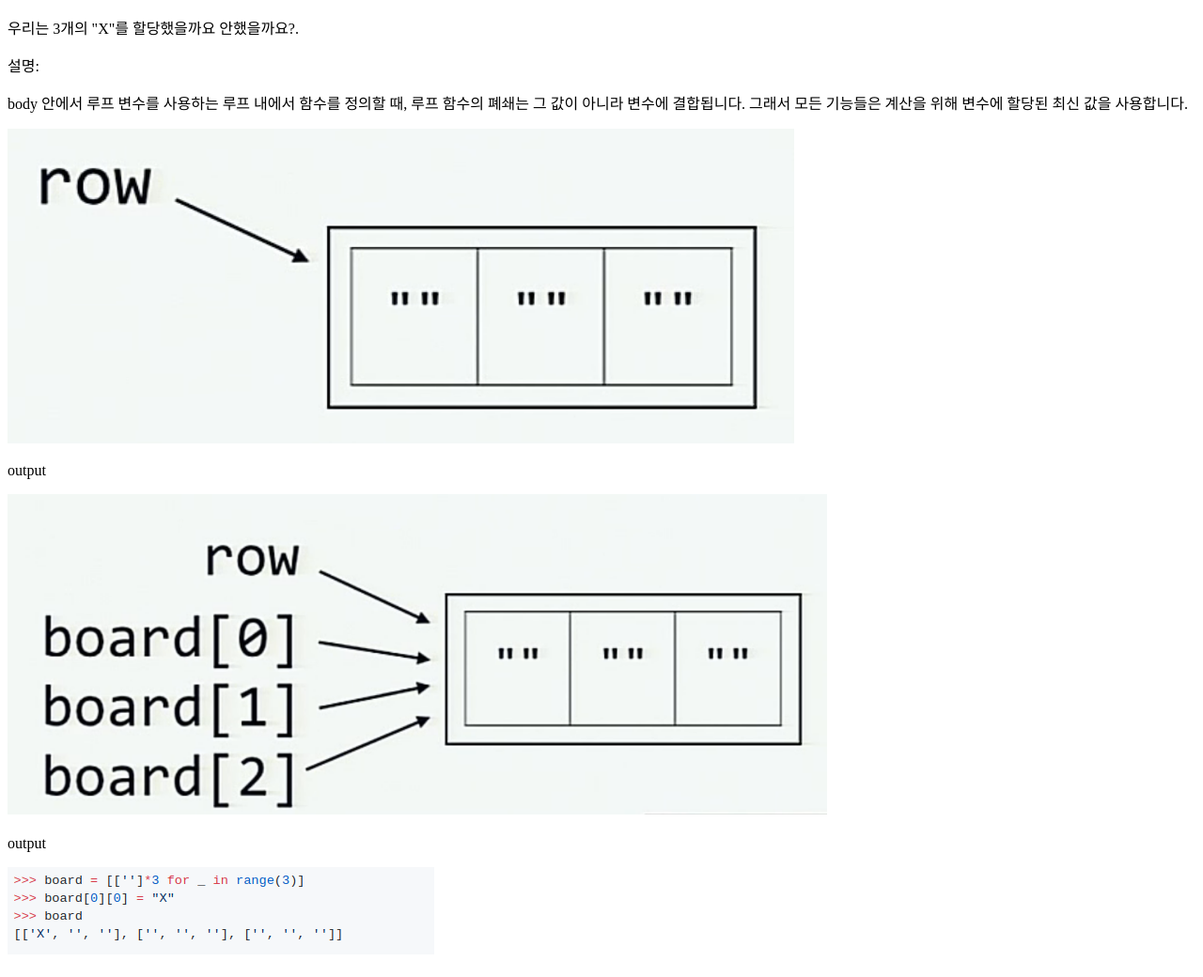
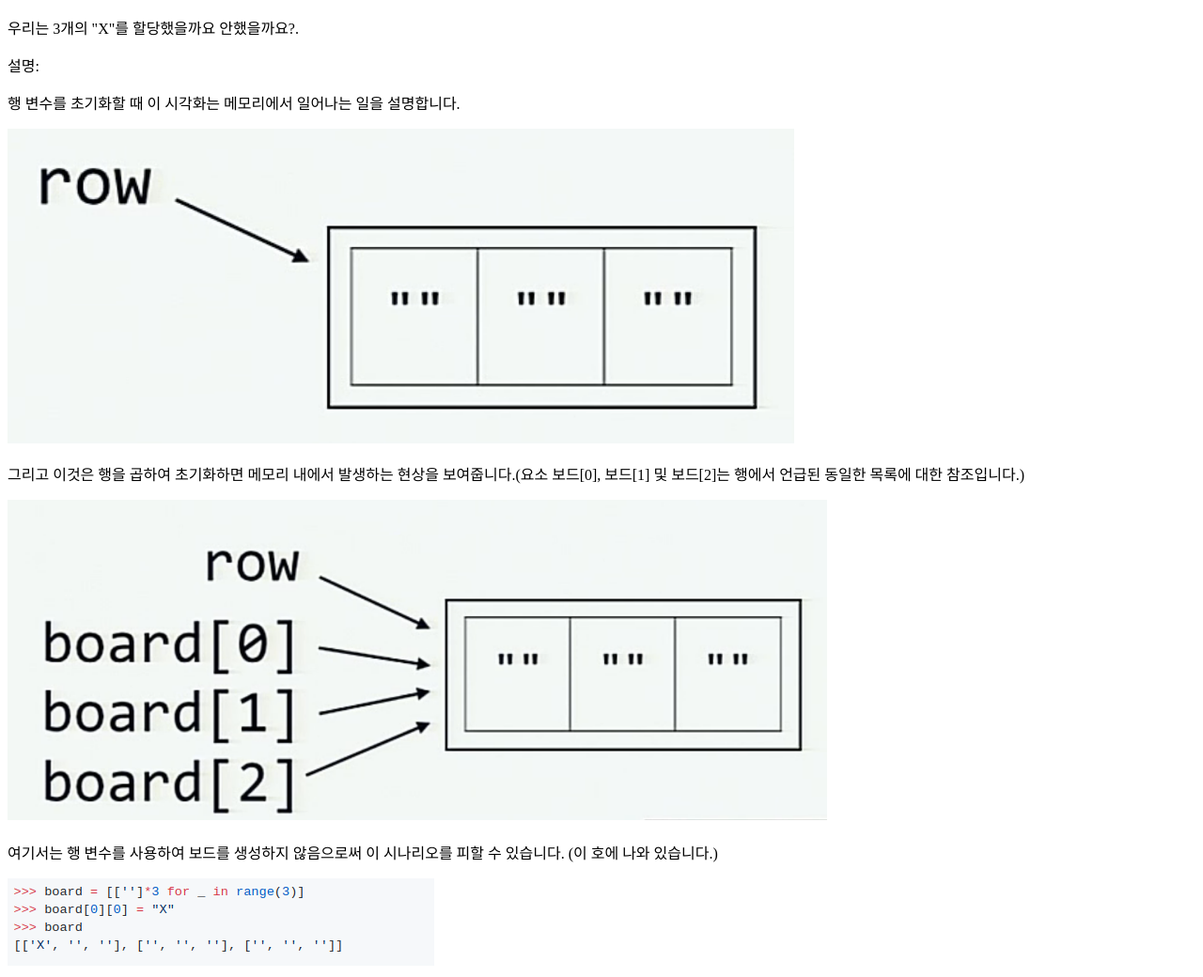
Before and after one commit to 18-2-SKKU-OSS/2018-2-OSS-E1, a website: page HTML_CODE/python8.html in a window 1280 px wide. Shown: the part 465-1505 px from the top of the page at 94% size. Drawn offline with Linux system fonts and the light colour scheme.

Commit message:
section1.8 HTML

```diff
--- a/HTML_CODE/python8.html
+++ b/HTML_CODE/python8.html
@@ -16,11 +16,11 @@
 	<p>
 		설명:
 	</p>
-	<p>body 안에서 루프 변수를 사용하는 루프 내에서 함수를 정의할 때, 루프 함수의 폐쇄는 그 값이 아니라 변수에 결합됩니다. 그래서 모든 기능들은 계산을 위해 변수에 할당된 최신 값을 사용합니다.</p>
+	<p>행 변수를 초기화할 때 이 시각화는 메모리에서 일어나는 일을 설명합니다.</p>
 	<img src="./pic/8.3.png">
-	<p>output</p>
+	<p>그리고 이것은 행을 곱하여 초기화하면 메모리 내에서 발생하는 현상을 보여줍니다.(요소 보드[0], 보드[1] 및 보드[2]는 행에서 언급된 동일한 목록에 대한 참조입니다.)</p>
 	<img src="./pic/8.4.png">
-	<p>output</p>
+	<p>여기서는 행 변수를 사용하여 보드를 생성하지 않음으로써 이 시나리오를 피할 수 있습니다. (이 호에 나와 있습니다.)</p>
 	<img src="./pic/8.5.png">
 </body>
 </html>
```
